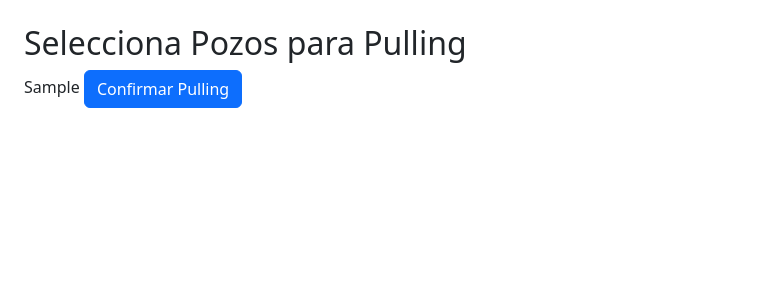
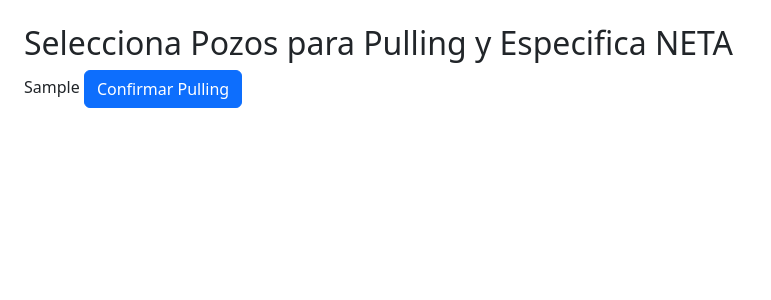
Before and after one commit to Lucianogalizia/PULLING-ultimo, a Flask app: template templates/select_pulling.html in a window 1280 px wide. Shown: the top 300 px of the page, without its empty margins (0-771 px from the left). Run offline with Flask 2, Linux system fonts and the light colour scheme; the template is opened without the code that fills it: most values are stand-ins (such as "Sample title", 1, 10 or a date in 2020).

Commit message:
Update select_pulling.html

```diff
--- a/templates/select_pulling.html
+++ b/templates/select_pulling.html
@@ -6,7 +6,7 @@
   <link rel="stylesheet" href="https://cdn.jsdelivr.net/npm/bootstrap@5.3.0/dist/css/bootstrap.min.css">
 </head>
 <body class="p-4">
-  <h2>Selecciona Pozos para Pulling</h2>
+  <h2>Selecciona Pozos para Pulling y Especifica NETA</h2>
 
   {% with messages = get_flashed_messages() %}
     {% if messages %}
@@ -18,7 +18,7 @@
     {% endif %}
   {% endwith %}
 
-  <form action="{{ url_for('select_pulling') }}" method="POST">
+  <form method="POST" action="{{ url_for('select_pulling') }}">
     {{ form_html|safe }}
     <button type="submit" class="btn btn-primary">Confirmar Pulling</button>
   </form>
```
